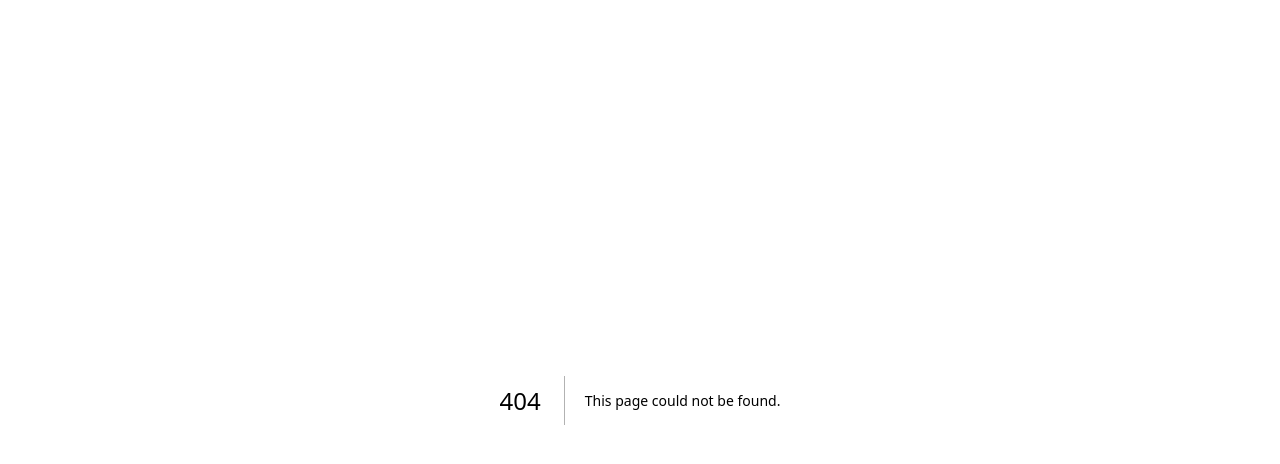
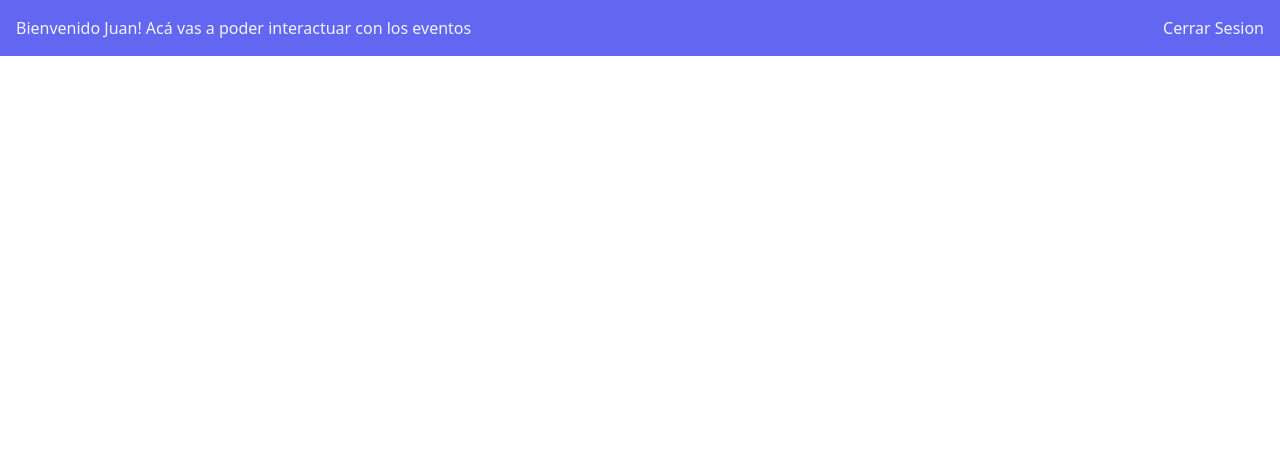
Before and after one commit to mcsmsxfm56/fleexw, a Next.js app in the folder flipper/: page /app/home in a window 1280 px wide. Before the commit this address had no page. Shown: the top 464 px of the page. Built offline with nearby package versions, Linux system fonts and the light colour scheme.

Commit message:
task:redirigir al home

```diff
--- a/flipper/src/hooks/useSesionUsuarioContext.ts
+++ b/flipper/src/hooks/useSesionUsuarioContext.ts
@@ -1,6 +1,7 @@
 import { SesionUsuarioContext } from "@/context/SesionUsuarioContext";
 import { useContext, useState } from "react";
 import { iniciarSesion } from "@/services/iniciarSesion";
+import { useRouter } from "next/router";
 
 
 export const useSesionUsuarioContext = () => {
@@ -14,7 +15,7 @@ export const useSesionUsuarioContext = () => {
     } = useContext(SesionUsuarioContext)
 
     const [error, setError] = useState(false)
-
+    const router = useRouter()
     const login = async (email: string, password: string) => {
         try {
             const usuarioActual = await iniciarSesion({email,password})
@@ -25,6 +26,7 @@ export const useSesionUsuarioContext = () => {
             setRol(usuarioActual.rol)
             setToken(usuarioActual.token)
             setNombre(usuarioActual.nombre)
+            router.push('/app/home')
         } catch (error) {
             setError(true)
             console.log(error);
--- /dev/null
+++ b/flipper/src/pages/app/home/index.tsx
@@ -0,0 +1,10 @@
+
+export default function Home() {
+
+  return (
+    <div className="bg-indigo-500 text-slate-100 p-4 flex justify-between">
+      Bienvenido Juan! Acá vas a poder interactuar con los eventos
+      <button>Cerrar Sesion</button>
+    </div>
+  );
+}
--- a/flipper/src/pages/index.tsx
+++ b/flipper/src/pages/index.tsx
@@ -5,10 +5,12 @@ import Link from 'next/link'
 import React, { useState} from 'react'
 import { iniciarSesion } from '@/services/iniciarSesion'
 import { useSesionUsuarioContext } from '@/hooks/useSesionUsuarioContext'
+import { useRouter } from 'next/router'
 
 
 
 function LogIn() {
+  const router = useRouter()
 
   const [usuario, setUsuario] = useState({
     email: "",
@@ -25,18 +27,10 @@ function LogIn() {
     setUsuario({...usuario, [name]: value} )
   }
 
-  const handleLogIn = (evt: React.FormEvent<HTMLFormElement>) => {
+  const handleLogIn = async (evt: React.FormEvent<HTMLFormElement>) => {
     evt.preventDefault()
     const {email, password} = usuario
-    login(email, password)
-     //navegar al home
-    const usuarioLogueadoData = iniciarSesion(usuario)
-    /*
-    setId(usuarioLogueadoData.id)
-    setRol(usuarioLogueadoData.rol)
-    setToken(usuarioLogueadoData.token)
-    */
-
+    await login(email, password)
   }
 
   return (
--- a/flipper/src/services/iniciarSesion.ts
+++ b/flipper/src/services/iniciarSesion.ts
@@ -27,6 +27,5 @@ export async function iniciarSesion(usuario: UsuarioParaLoguear): Promise<Usuari
         return usuarioLogueado
     } catch (error) {
          console.log(error);
-
     }
 }
```
